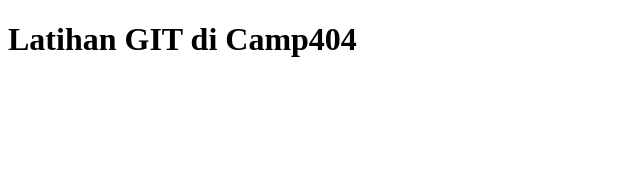
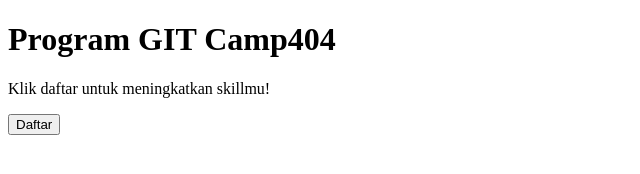
Before and after one commit to mitams/LatihanGIT, a plain HTML site: page index.html in a window 1280 px wide. Shown: the whole page, without its empty margins (0-640 px from the left). Drawn offline with Linux system fonts and the light colour scheme.

Commit message:
mengubah index.html dari komputer

```diff
--- a/index.html
+++ b/index.html
@@ -4,6 +4,8 @@
     <title>Latihan GIT</title>
 </head>
 <body>
-    <h1>Latihan GIT di Camp404</h1>
+    <h1>Program GIT Camp404</h1>
+    <p>Klik daftar untuk meningkatkan skillmu!</p>
+    <button>Daftar</button>
 </body>
 </html>
```
